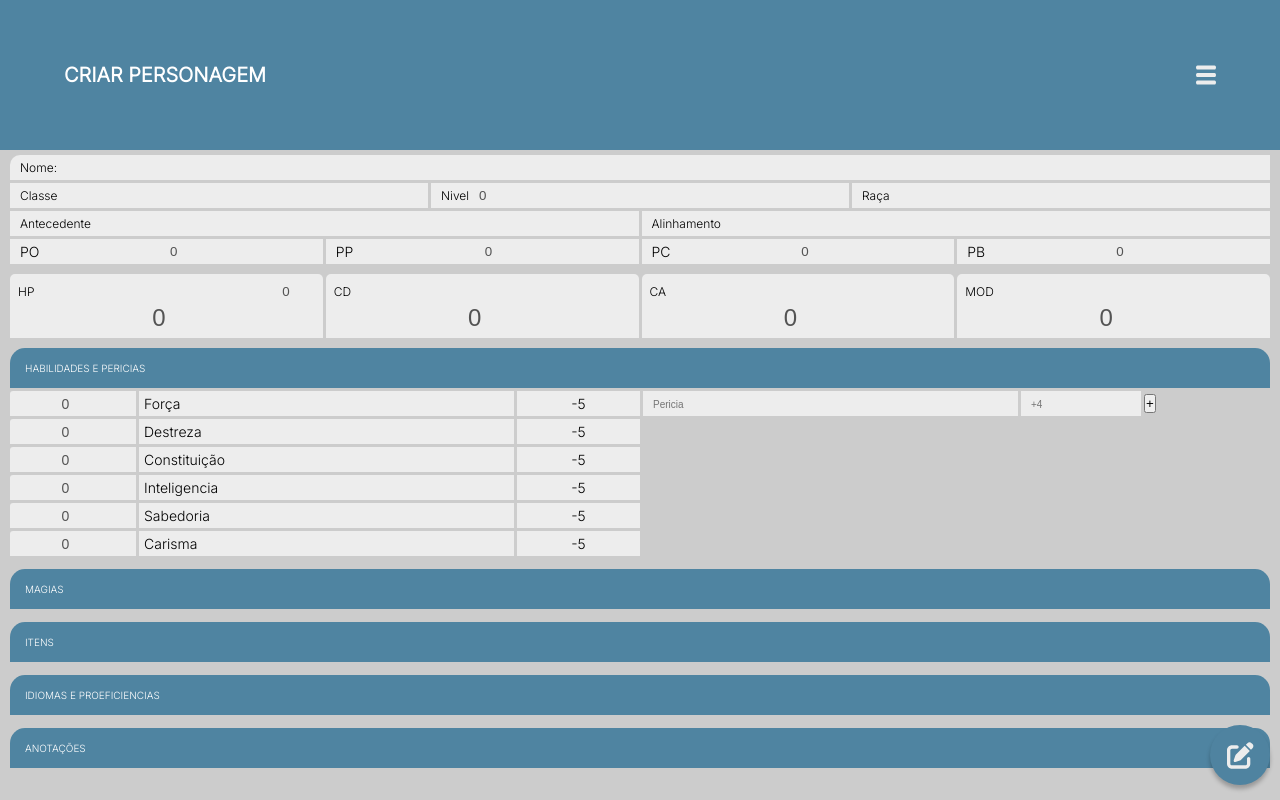
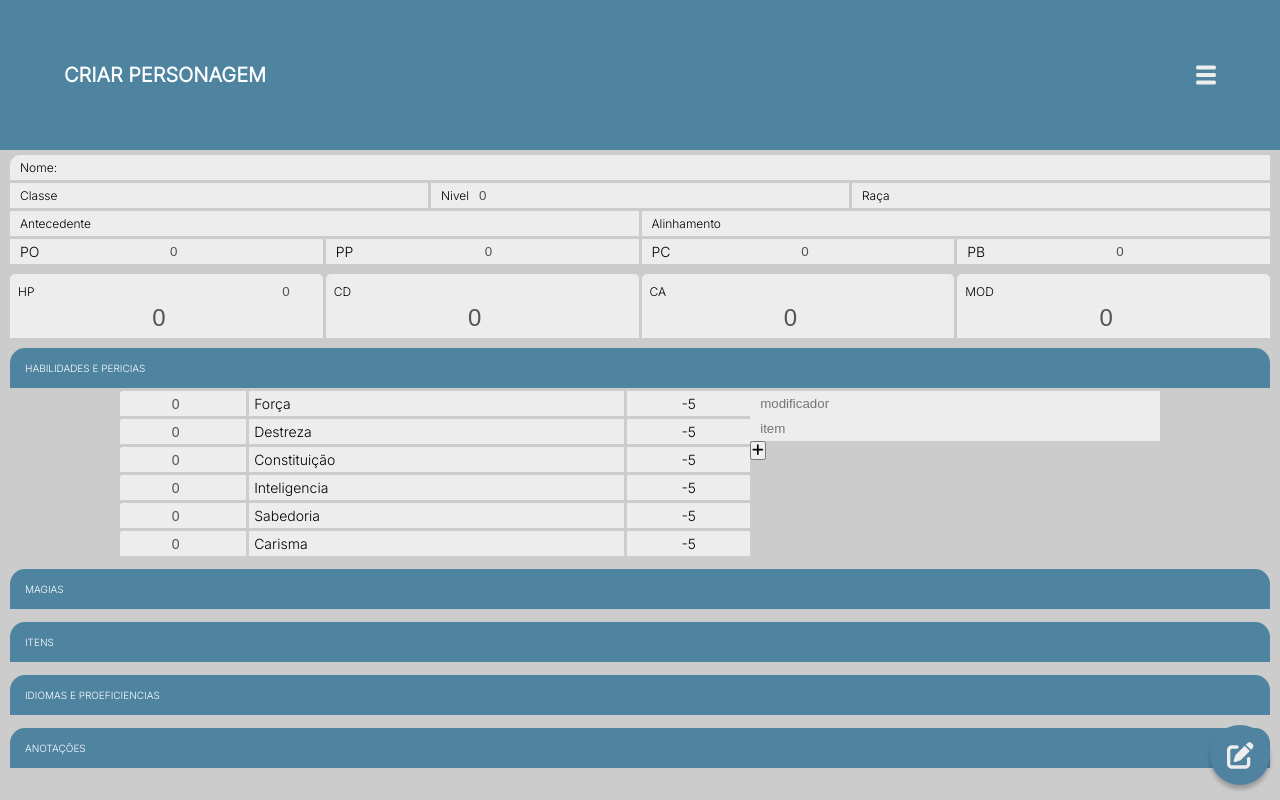
Before and after one commit to mabiiak/ficheiro-de-bolso, a React (Create React App) app: page / in a window 1280 px wide. Both pictures are taken after a click on the element "HABILIDADES E PERICIAS". Built offline with nearby package versions, Linux system fonts and the light colour scheme.

Commit message:
refactor: unifica pericia no componente lista simples

```diff
--- a/src/components/Pericias.jsx
+++ /dev/null
@@ -1,100 +0,0 @@
-import React, { useContext, useState } from 'react'
-import { Context } from '../context/Provider'
-import { FontAwesomeIcon } from '@fortawesome/react-fontawesome'
-import { faTrash } from '@fortawesome/free-solid-svg-icons'
-import './css/Pericias.css'
-
-function Pericias() {
-  const {
-    listaPericias,
-    setListaPericias,
-    editando,
-    editarLista,
-    excluirItem,
-  } = useContext(Context)
-
-  const [nomePericias, setNomePericias] = useState('')
-  const [modificador, setModificador] = useState('')
-
-  const changeValue = ({ target }) => {
-    const { value, name } = target
-
-    if (name === 'nome') {
-      setNomePericias(value)
-    } else {
-      setModificador(value)
-    }
-  }
-
-  const salvaPericias = () => {
-    setListaPericias([
-      ...listaPericias,
-      { nome: nomePericias, valor: +modificador },
-    ])
-
-    setNomePericias('')
-    setModificador('')
-  }
-
-  return (
-    <div id="pericia">
-      {listaPericias &&
-        listaPericias.map((pericia, index) => (
-          <div key={index} className="linhas-pericia criar-pericia">
-            <input
-              id="nome-pericia"
-              onChange={(e) =>
-                editarLista(e, index, setListaPericias, listaPericias)
-              }
-              type="text"
-              name="nome"
-              placeholder="nome pericia"
-              value={pericia.nome}
-              disabled={!editando}
-              key={`valor_${index}`}
-            />
-            <input
-              id="mod-pericia"
-              onChange={(e) =>
-                editarLista(e, index, setListaPericias, listaPericias)
-              }
-              type="text"
-              name="valor"
-              placeholder="Pericia"
-              value={pericia.valor}
-              disabled={!editando}
-            />
-            {editando && (
-              <button
-                onClick={() =>
-                  excluirItem(index, listaPericias, setListaPericias)
-                }
-                className="btn-trash"
-              >
-                <FontAwesomeIcon icon={faTrash} style={{ color: '#A04F4F' }} />
-              </button>
-            )}
-          </div>
-        ))}
-      <div className="criar-pericia">
-        <input
-          onChange={(e) => changeValue(e)}
-          type="text"
-          name="nome"
-          placeholder="Pericia"
-          value={nomePericias}
-        />
-        <input
-          onChange={(e) => changeValue(e)}
-          type="number"
-          name="valor"
-          placeholder="+4"
-          value={modificador}
-        />
-        <button onClick={() => salvaPericias()}>+</button>
-      </div>
-    </div>
-  )
-}
-
-export default Pericias
--- a/src/components/genericos/ListaSimples.jsx
+++ b/src/components/genericos/ListaSimples.jsx
@@ -1,10 +1,10 @@
 import React, { useContext, useState, useEffect } from 'react'
 import { Context } from '../../context/Provider'
 import { FontAwesomeIcon } from '@fortawesome/react-fontawesome'
-import { faTrash } from '@fortawesome/free-solid-svg-icons'
+import { faTrash, faPlus } from '@fortawesome/free-solid-svg-icons'
 import Filtro from './Filtro'
 
-function ListaSimples({ listaCompleta, setListaCompleta, itens }) {
+function ListaSimples({ listaCompleta, setListaCompleta, name }) {
   const { editando, editarLista, excluirItem } = useContext(Context)
 
   const [chaveNome, setChaveNome] = useState('')
@@ -21,6 +21,8 @@ function ListaSimples({ listaCompleta, setListaCompleta, itens }) {
 
     if (name === 'nome') {
       setChaveNome(value)
+    } else {
+      setChaveValor(value)
     }
   }
 
@@ -36,18 +38,20 @@ function ListaSimples({ listaCompleta, setListaCompleta, itens }) {
 
   return (
     <div>
-      <Filtro
-        listaCompleta={listaCompleta}
-        setListaExbicao={setLista}
-        placeholder={'idiomas ou proeficiencias'}
-      />
+      {name !== 'pericias' && (
+        <Filtro
+          listaCompleta={listaCompleta}
+          setListaExbicao={setLista}
+          placeholder={`${name}`}
+        />
+      )}
       <div className="criar-pericia">
-        {editando && (
+        {(name === 'pericias' || name === 'itens') && (
           <input
             onChange={(e) => obterValor(e)}
             type="number"
             name="valor"
-            placeholder="quantidade"
+            placeholder={name === 'pericias' ? 'modificador' : 'quantidade'}
             value={chaveValor}
           />
         )}
@@ -60,11 +64,11 @@ function ListaSimples({ listaCompleta, setListaCompleta, itens }) {
           required
         />
         <button type="submit" onClick={() => salvar()}>
-          +
+          <FontAwesomeIcon icon={faPlus} />
         </button>
       </div>
       {lista &&
-        lista.map((pericia, index) => (
+        lista.map(({ nome, valor }, index) => (
           <div key={index} className="linhas-pericia criar-pericia">
             <input
               onChange={(e) =>
@@ -73,19 +77,19 @@ function ListaSimples({ listaCompleta, setListaCompleta, itens }) {
               type="text"
               name="nome"
               placeholder="nome item"
-              value={pericia.nome}
+              value={nome}
               disabled={!editando}
               key={`valor_${index}`}
             />
-            {itens && (
+            {name === 'itens' && (
               <input
                 onChange={(e) =>
                   editarLista(e, index, setListaCompleta, listaCompleta)
                 }
                 type="text"
                 name="nome"
-                placeholder="nome item"
-                value={pericia.nome}
+                placeholder="quantidade"
+                value={valor}
                 disabled={!editando}
                 key={`valor_${index}`}
               />
--- a/src/paginas/Ficha.jsx
+++ b/src/paginas/Ficha.jsx
@@ -9,7 +9,6 @@ import Header from '../components/genericos/Header'
 import Descritivo from '../components/Descritivo'
 import Status from '../components/Status'
 import Habilidades from '../components/Habilidades'
-import Pericias from '../components/Pericias'
 import Magias from '../components/Magias'
 
 export default function Ficha() {
@@ -17,6 +16,8 @@ export default function Ficha() {
     descritivo,
     listaItens,
     setListaItens,
+    listaPericias,
+    setListaPericias,
     listaProeficiencias,
     setListaProeficiencias,
     listaAnotacoes,
@@ -26,7 +27,11 @@ export default function Ficha() {
   const habilidadesPericias = () => (
     <div id="setaGrid">
       <Habilidades />
-      <Pericias />
+      <ListaSimples
+        listaCompleta={listaPericias}
+        setListaCompleta={setListaPericias}
+        name={'pericias'}
+      />
     </div>
   )
 
@@ -36,7 +41,7 @@ export default function Ficha() {
     <ListaSimples
       listaCompleta={listaItens}
       setListaCompleta={setListaItens}
-      itens={true}
+      name={'itens'}
     />
   )
 
@@ -44,7 +49,7 @@ export default function Ficha() {
     <ListaSimples
       listaCompleta={listaProeficiencias}
       setListaCompleta={setListaProeficiencias}
-      itens={false}
+      name={'proeficiencias'}
     />
   )
 
@@ -52,7 +57,7 @@ export default function Ficha() {
     <ListaSimples
       listaCompleta={listaAnotacoes}
       setListaCompleta={setListaAnotacoes}
-      itens={false}
+      name={'anotacoes'}
     />
   )
 
```
